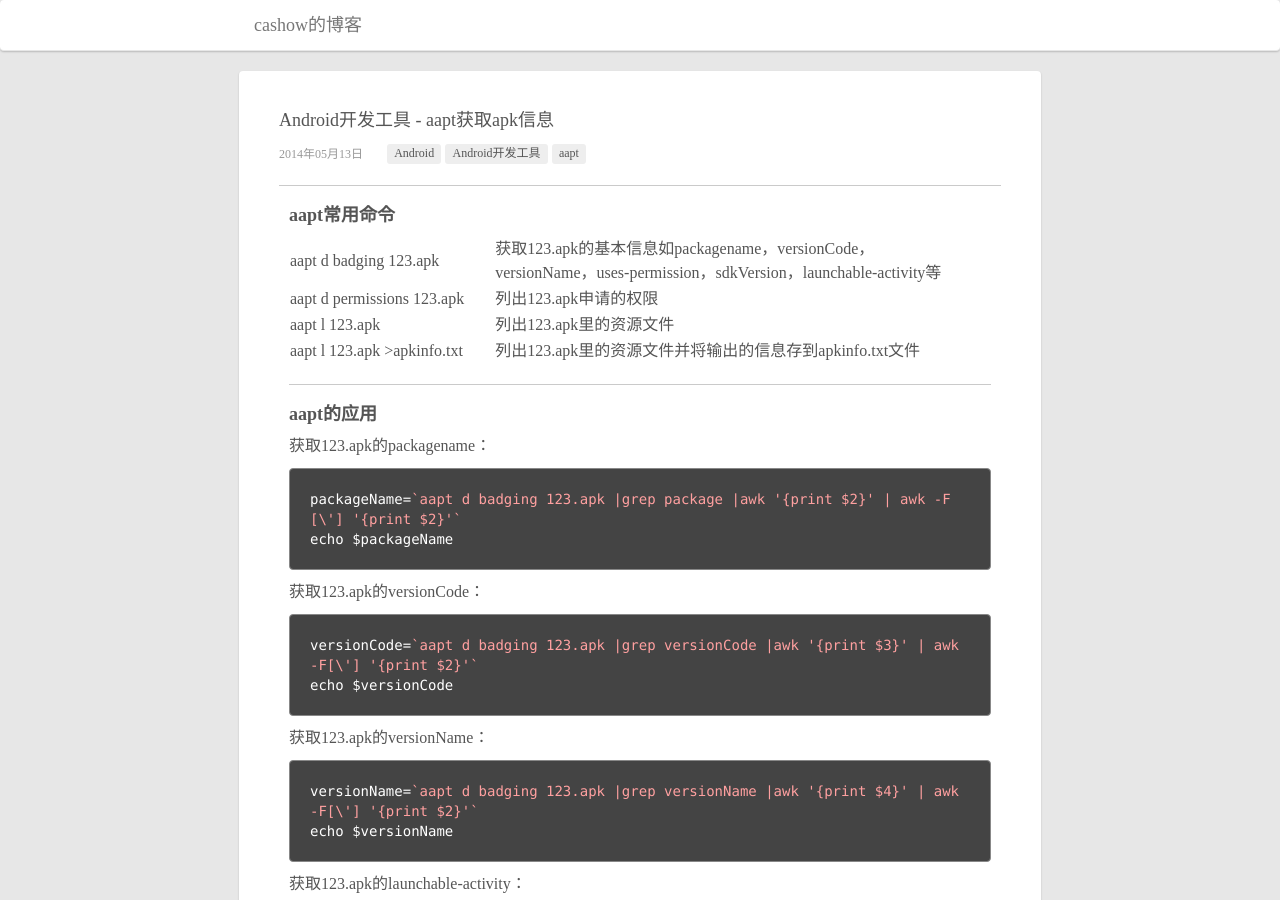
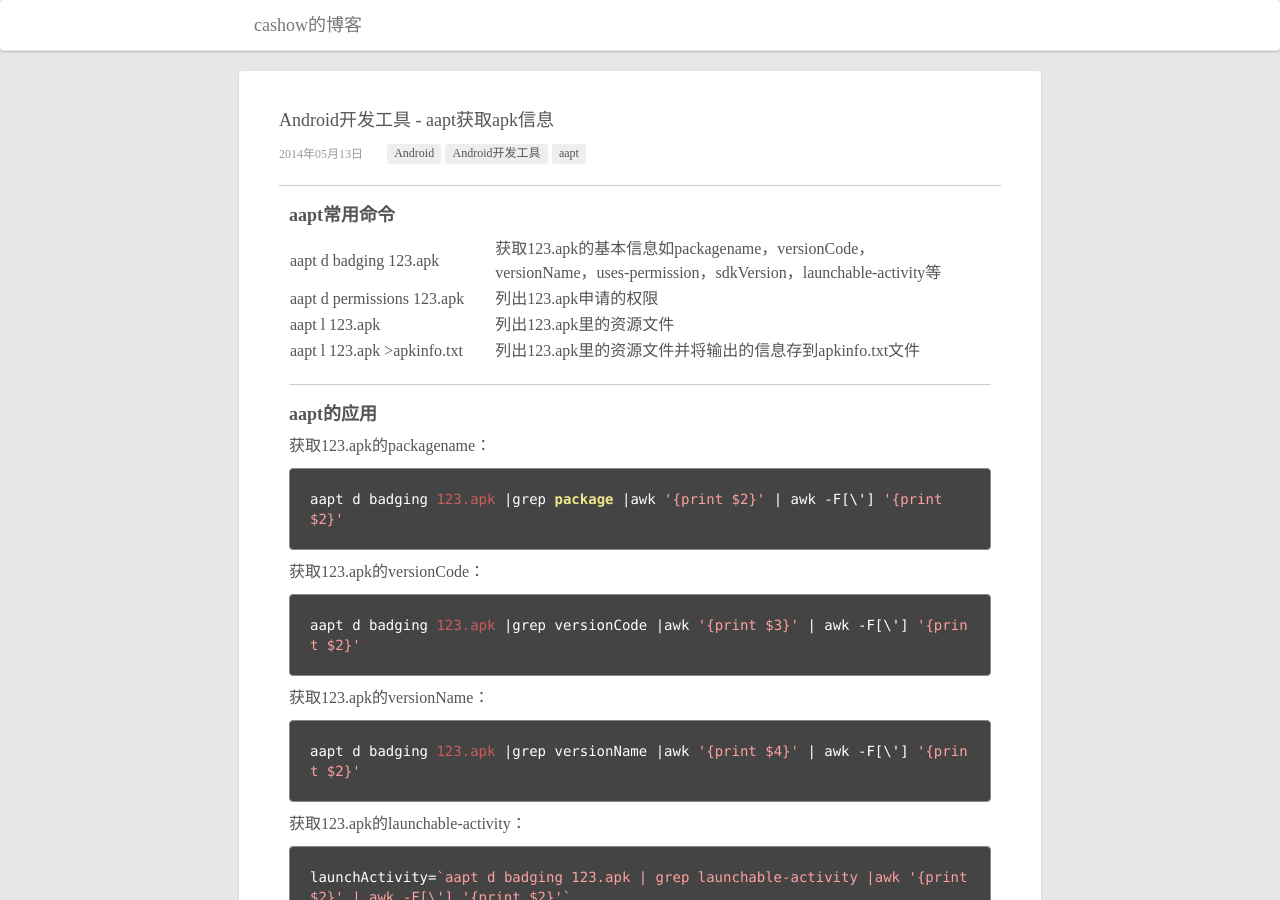
Before and after one commit to cashow/cashow.github.io, a Jekyll site: the page built from _posts/2014-05-13-Android-developer-tools-aapt-command.md, in a window 1280 px wide and 900 px high. Built offline with Jekyll 4.4.1, drawn with Linux system fonts in a browser that asks for light colours; Markdown is read by kramdown in place of the engine named in the settings.

Commit message:
修改文章：Android开发工具 - aapt获取apk信息，精简代码

```diff
--- a/_posts/2014-05-13-Android-developer-tools-aapt-command.md
+++ b/_posts/2014-05-13-Android-developer-tools-aapt-command.md
@@ -29,18 +29,15 @@
 ####aapt的应用
 获取123.apk的packagename：
 <pre>
-packageName=`aapt d badging 123.apk |grep package |awk '{print $2}' | awk -F[\'] '{print $2}'`
-echo $packageName
+aapt d badging 123.apk |grep package |awk '{print $2}' | awk -F[\'] '{print $2}'
 </pre>
 获取123.apk的versionCode：
 <pre>
-versionCode=`aapt d badging 123.apk |grep versionCode |awk '{print $3}' | awk -F[\'] '{print $2}'`
-echo $versionCode
+aapt d badging 123.apk |grep versionCode |awk '{print $3}' | awk -F[\'] '{print $2}'
 </pre>
 获取123.apk的versionName：
 <pre>
-versionName=`aapt d badging 123.apk |grep versionName |awk '{print $4}' | awk -F[\'] '{print $2}'`
-echo $versionName
+aapt d badging 123.apk |grep versionName |awk '{print $4}' | awk -F[\'] '{print $2}'
 </pre>
 获取123.apk的launchable-activity：
 <pre>
```
